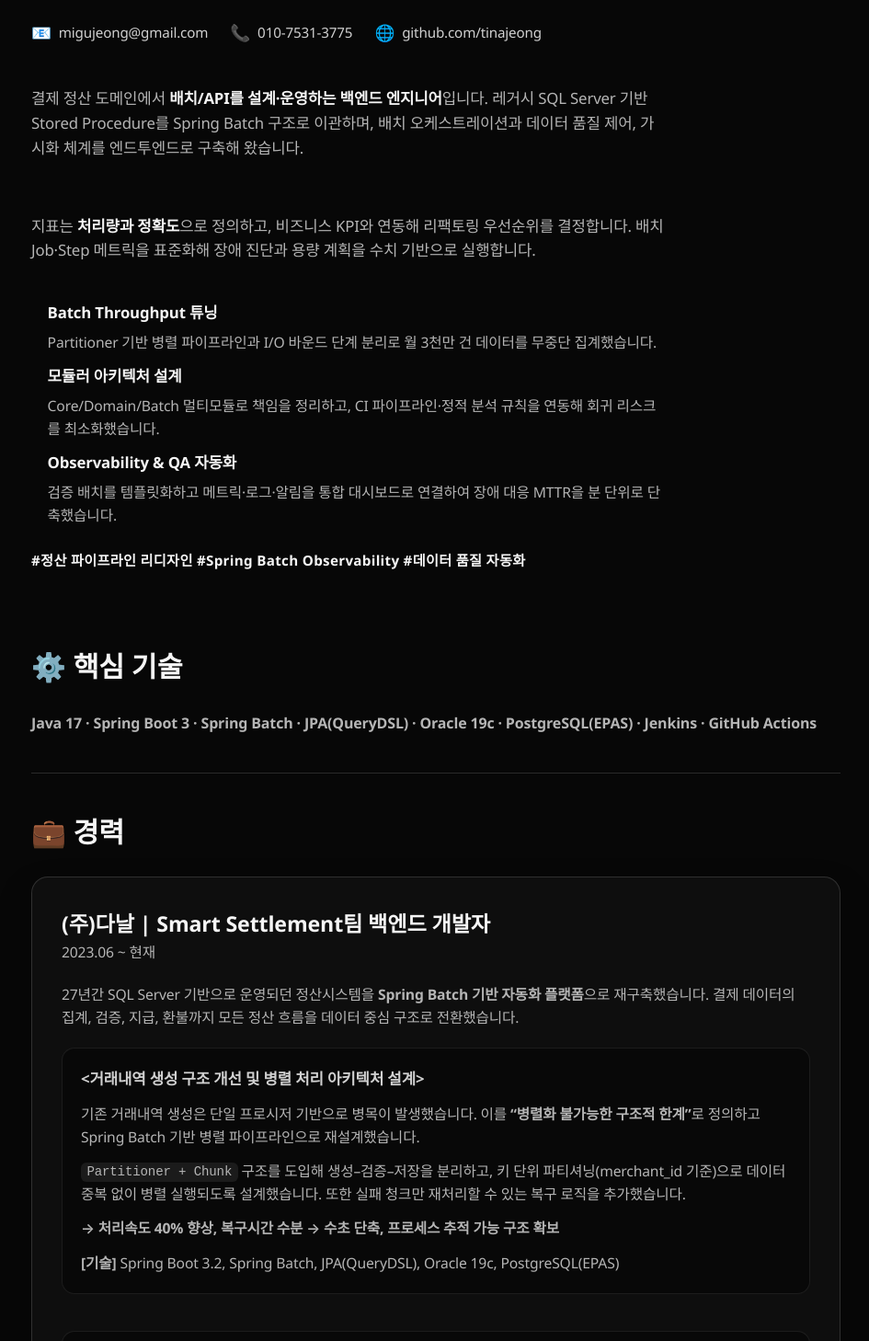
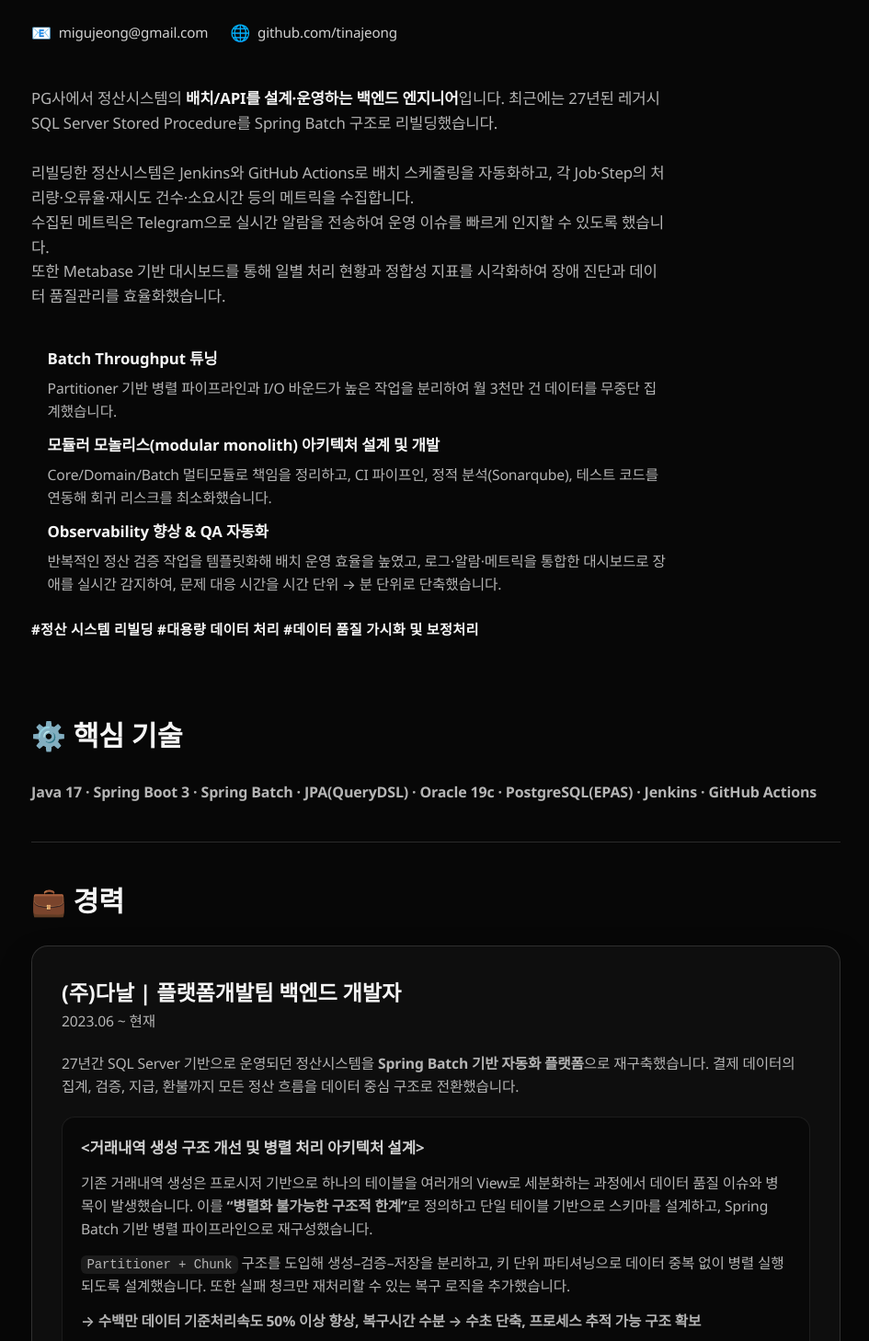
Before and after one commit to tinajeong/tinawiki, a plain HTML site: page about.html in a window 1280 px wide. Shown: the part 309-1767 px from the top of the page at 92% size, without its empty margins (166-1111 px from the left). Drawn offline with Linux system fonts and the light colour scheme; a web font is replaced by a local one.

Commit message:
Modify introduction with much more detail

```diff
--- a/about.html
+++ b/about.html
@@ -42,40 +42,35 @@
             <a href="mailto:migujeong@gmail.com">migujeong@gmail.com</a>
           </li>
           <li>
-            <span aria-hidden="true">📞</span>
-            <a href="tel:+821075313775">010-7531-3775</a>
-          </li>
-          <li>
             <span aria-hidden="true">🌐</span>
             <a href="https://github.com/tinajeong">github.com/tinajeong</a>
           </li>
         </ul>
         <div class="about-intro">
           <p>
-            결제 정산 도메인에서 <strong>배치/API를 설계·운영하는 백엔드 엔지니어</strong>입니다.
-            레거시 SQL Server 기반 Stored Procedure를 Spring Batch 구조로 이관하며,
-            배치 오케스트레이션과 데이터 품질 제어, 가시화 체계를 엔드투엔드로 구축해 왔습니다.
-          </p>
-          <p>
-            지표는 <strong>처리량과 정확도</strong>으로 정의하고, 비즈니스 KPI와 연동해 리팩토링 우선순위를 결정합니다.
-            배치 Job·Step 메트릭을 표준화해 장애 진단과 용량 계획을 수치 기반으로 실행합니다.
+            PG사에서 정산시스템의 <strong>배치/API를 설계·운영하는 백엔드 엔지니어</strong>입니다.
+            최근에는 27년된 레거시 SQL Server Stored Procedure를 Spring Batch 구조로 리빌딩했습니다.<br><br>
+            리빌딩한 정산시스템은 Jenkins와 GitHub Actions로 배치 스케줄링을 자동화하고, 각 Job·Step의 처리량·오류율·재시도 건수·소요시간 등의 메트릭을 수집합니다.<br>
+            수집된 메트릭은 Telegram으로 실시간 알람을 전송하여 운영 이슈를 빠르게 인지할 수 있도록 했습니다.<br>
+            또한 Metabase 기반 대시보드를 통해 일별 처리 현황과 정합성 지표를 시각화하여 장애 진단과 데이터 품질관리를 효율화했습니다.
           </p>
           <ul class="about-highlights">
             <li>
               <strong>Batch Throughput 튜닝</strong>
-              <p>Partitioner 기반 병렬 파이프라인과 I/O 바운드 단계 분리로 월 3천만 건 데이터를 무중단 집계했습니다.</p>
+              <p>Partitioner 기반 병렬 파이프라인과 I/O 바운드가 높은 작업을 분리하여 월 3천만 건 데이터를 무중단 집계했습니다.</p>
             </li>
             <li>
-              <strong>모듈러 아키텍처 설계</strong>
-              <p>Core/Domain/Batch 멀티모듈로 책임을 정리하고, CI 파이프라인·정적 분석 규칙을 연동해 회귀 리스크를 최소화했습니다.</p>
+              <strong>모듈러 모놀리스(modular monolith) 아키텍처 설계 및 개발</strong>
+              <p>Core/Domain/Batch 멀티모듈로 책임을 정리하고, CI 파이프인, 정적 분석(Sonarqube), 테스트 코드를 연동해 회귀 리스크를 최소화했습니다.</p>
             </li>
             <li>
-              <strong>Observability & QA 자동화</strong>
-              <p>검증 배치를 템플릿화하고 메트릭·로그·알림을 통합 대시보드로 연결하여 장애 대응 MTTR을 분 단위로 단축했습니다.</p>
+              <strong>Observability 향상 & QA 자동화</strong>
+              <p>반복적인 정산 검증 작업을 템플릿화해 배치 운영 효율을 높였고, 로그·알람·메트릭을 통합한 대시보드로 장애를 실시간 감지하여, 문제 대응 시간을 시간 단위 → 분 단위로 단축했습니다.
+              </p>
             </li>
           </ul>
           <p class="about-tagline">
-            <strong>#정산 파이프라인 리디자인 #Spring Batch Observability #데이터 품질 자동화</strong>
+            <strong>#정산 시스템 리빌딩 #대용량 데이터 처리 #데이터 품질 가시화 및 보정처리</strong>
           </p>
         </div>
       </div>
@@ -86,8 +81,8 @@
         <section class="resume-section" aria-labelledby="skills-title">
           <h2 id="skills-title">⚙️ 핵심 기술</h2>
           <p class="resume-summary">
-            <strong>Java 17 · Spring Boot 3 · Spring Batch · JPA(QueryDSL) · Oracle 19c · PostgreSQL(EPAS) · Jenkins · GitHub
-              Actions</strong>
+            <strong>Java 17 · Spring Boot 3 · Spring Batch · JPA(QueryDSL) · Oracle 19c · PostgreSQL(EPAS) · Jenkins ·
+              GitHub Actions</strong>
           </p>
         </section>
 
@@ -97,7 +92,7 @@
           <article class="experience" aria-labelledby="danal-smart-title">
             <header class="experience-header">
               <div>
-                <h3 id="danal-smart-title">(주)다날 | Smart Settlement팀 백엔드 개발자</h3>
+                <h3 id="danal-smart-title">(주)다날 | 플랫폼개발팀 백엔드 개발자</h3>
                 <p class="experience-period">2023.06 ~ 현재</p>
               </div>
             </header>
@@ -109,15 +104,15 @@
             <section class="project" aria-labelledby="transaction-title">
               <h4 id="transaction-title">&lt;거래내역 생성 구조 개선 및 병렬 처리 아키텍처 설계&gt;</h4>
               <p>
-                기존 거래내역 생성은 단일 프로시저 기반으로 병목이 발생했습니다. 이를
-                <strong>“병렬화 불가능한 구조적 한계”</strong>로 정의하고 Spring Batch 기반 병렬 파이프라인으로 재설계했습니다.
+                기존 거래내역 생성은 프로시저 기반으로 하나의 테이블을 여러개의 View로 세분화하는 과정에서 데이터 품질 이슈와 병목이 발생했습니다. 이를
+                <strong>“병렬화 불가능한 구조적 한계”</strong>로 정의하고 단일 테이블 기반으로 스키마를 설계하고, Spring Batch 기반 병렬 파이프라인으로 재구성했습니다.
               </p>
               <p>
-                <code>Partitioner + Chunk</code> 구조를 도입해 생성–검증–저장을 분리하고, 키 단위 파티셔닝(merchant_id 기준)으로
+                <code>Partitioner + Chunk</code> 구조를 도입해 생성–검증–저장을 분리하고, 키 단위 파티셔닝으로
                 데이터 중복 없이 병렬 실행되도록 설계했습니다. 또한 실패 청크만 재처리할 수 있는 복구 로직을 추가했습니다.
               </p>
               <p class="project-result">
-                → <strong>처리속도 40% 향상</strong>, 복구시간 수분 → 수초 단축, 프로세스 추적 가능 구조 확보
+                → 수백만 데이터 기준<strong>처리속도 50% 이상 향상</strong>, 복구시간 수분 → 수초 단축, 프로세스 추적 가능 구조 확보
               </p>
               <p class="project-tech">
                 <strong>[기술]</strong> Spring Boot 3.2, Spring Batch, JPA(QueryDSL), Oracle 19c, PostgreSQL(EPAS)
@@ -138,19 +133,19 @@
                 → 집계시간 <strong>170초 → 4초(97% 단축)</strong>, 실시간 검증·알림 체계 완성
               </p>
               <p class="project-tech">
-                <strong>[기술]</strong> Spring Batch, QueryDSL, Oracle 19c, PostgreSQL(EPAS), Slack/TG API
+                <strong>[기술]</strong> Spring Batch, QueryDSL, Oracle 19c, PostgreSQL(EPAS), Telegram, Naverworks API
               </p>
             </section>
 
             <section class="project" aria-labelledby="recovery-title">
               <h4 id="recovery-title">&lt;지급/역환 트랜잭션 복구 로직 개선&gt;</h4>
               <p>
-                기존 지급·환불 로직은 중복 데이터 발생 시 전체 Job이 중단되었습니다. 이를
+                기존 지급·환불 로직은 정상 거래건과 1대1 매칭되지 않아 중복 데이터 발생 시 전체 Job이 중단되었습니다. 이를
                 <strong>“건 단위 복구 불가능 구조”</strong>로 정의하고, <code>SkipPolicy</code>와 <code>RetryPolicy</code>를 적용해
                 <strong>건 단위 오류 복구 구조</strong>를 구현했습니다.
               </p>
               <p>
-                데이터 필수값 검증을 위한 <code>InvalidItemFilterProcessor</code>를 추가하고, 사업자 기준정보 매핑으로 누락·오류 데이터를
+                데이터 필수값 검증을 위한 <code>InvalidItemFilterProcessor</code>를 추가하고, 누락·오류 데이터를
                 자동 보정했습니다.
               </p>
               <p class="project-result">→ 운영 중단 없는 무중단 지급 배치 구조 확보</p>
@@ -176,14 +171,14 @@
             <section class="project" aria-labelledby="merchant-title">
               <h4 id="merchant-title">&lt;가맹점 파일 제공 시스템 리팩토링&gt;</h4>
               <p>
-                기존 SCP 수동 전송 방식을 REST API 기반 자동화 구조로 전환했습니다. 파일 생성–검증–전송–삭제를 일관된 파이프라인으로
+                기존 SCP 수동 전송 방식을 RESTful API 기반 자동화 구조로 전환했습니다. 파일 생성–검증–전송–삭제를 일관된 파이프라인으로
                 구성하고, Caffeine Cache로 반복 요청 부하를 최소화했습니다.
               </p>
               <p class="project-result">
                 → 재전송 대응시간 <strong>3분 → 10초</strong>, 운영 효율 대폭 향상
               </p>
               <p class="project-tech">
-                <strong>[기술]</strong> Spring Boot 3, REST API, Spring Batch, Caffeine Cache, Oracle
+                <strong>[기술]</strong> Spring Boot 3, REST API, Spring Batch, Caffeine Cache, Oracle 19c
               </p>
             </section>
 
@@ -191,7 +186,7 @@
               <h4 id="multimodule-title">&lt;테스트 환경 및 멀티모듈 아키텍처 도입&gt;</h4>
               <p>
                 단일 모듈 구조에서 Core/Domain/Batch로 분리해 책임을 명확히 했습니다. 테스트 전용 H2·PostgreSQL 환경을 구성하고,
-                <code>EntityFixtureGenerator</code>로 복잡한 데이터를 자동 생성했습니다.
+                <code>EntityFixtureGenerator</code>로 복잡한 데이터를 자동 생성하여 테스트 코드 작성시 생산성도 높였습니다.
               </p>
               <p class="project-result">
                 → 빌드시간 <strong>25% 단축</strong>, 테스트 작성 공수 대폭 감소
--- a/styles.css
+++ b/styles.css
@@ -152,7 +152,7 @@ h1 {
 }
 
 .hero-summary {
-  max-width: 72ch;
+  max-width: 840px;
   display: grid;
   gap: 1.5rem;
   font-size: 1.05rem;
```
